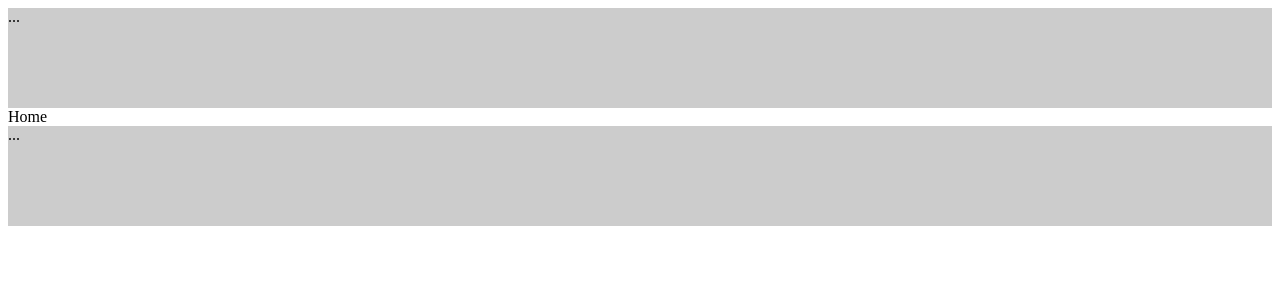
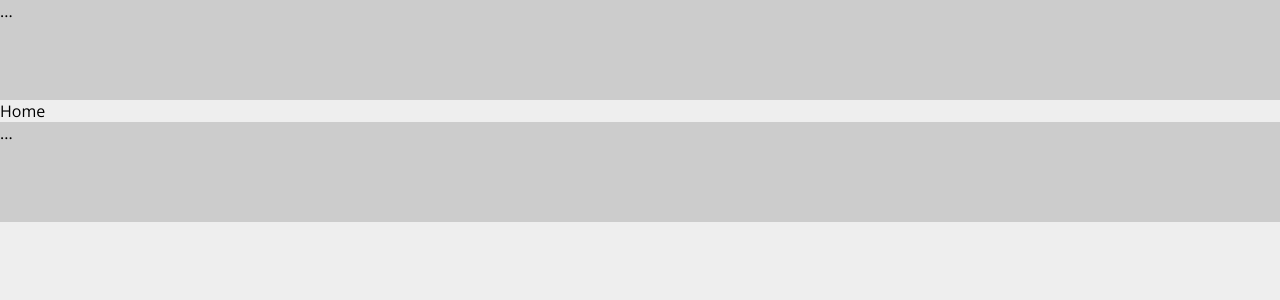
Before and after one commit to FelipeEnne/Buy-and-Sell-Website-FrontEnd, a React (Create React App) app: page / in a window 1280 px wide. Shown: the top 300 px of the page. Built offline with nearby package versions, Linux system fonts and the light colour scheme.

Commit message:
setup style to App

```diff
--- a/src/App.css
+++ b/src/App.css
@@ -1,38 +1,11 @@
-.App {
-  text-align: center;
+@import url('https://fonts.googleapis.com/css2?family=Open+Sans:400,700&display=swap');
+
+* {
+  box-sizing:border-box;
 }
 
-.App-logo {
-  height: 40vmin;
-  pointer-events: none;
+body {
+  margin:0;
+  font-family: 'Open Sans', sans-serif;
+  background-color: #eee;
 }
-
-@media (prefers-reduced-motion: no-preference) {
-  .App-logo {
-    animation: App-logo-spin infinite 20s linear;
-  }
-}
-
-.App-header {
-  background-color: #282c34;
-  min-height: 100vh;
-  display: flex;
-  flex-direction: column;
-  align-items: center;
-  justify-content: center;
-  font-size: calc(10px + 2vmin);
-  color: white;
-}
-
-.App-link {
-  color: #61dafb;
-}
-
-@keyframes App-logo-spin {
-  from {
-    transform: rotate(0deg);
-  }
-  to {
-    transform: rotate(360deg);
-  }
-}
```
